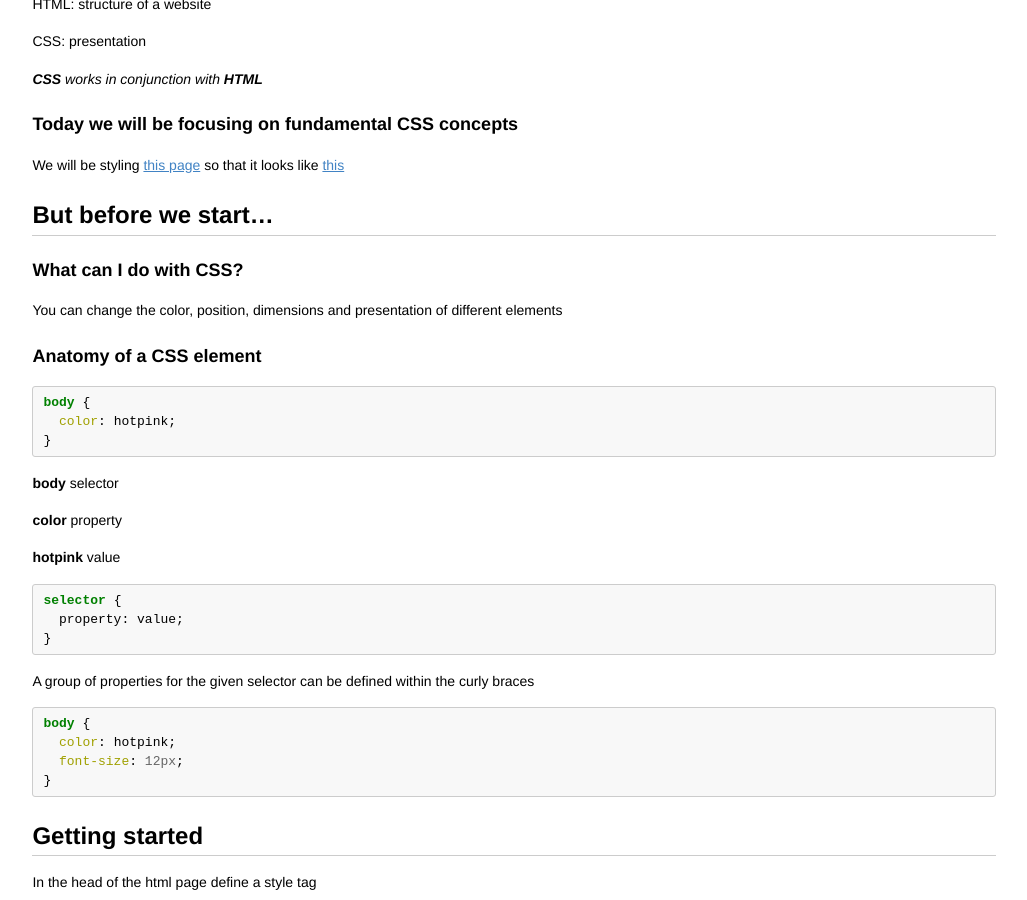
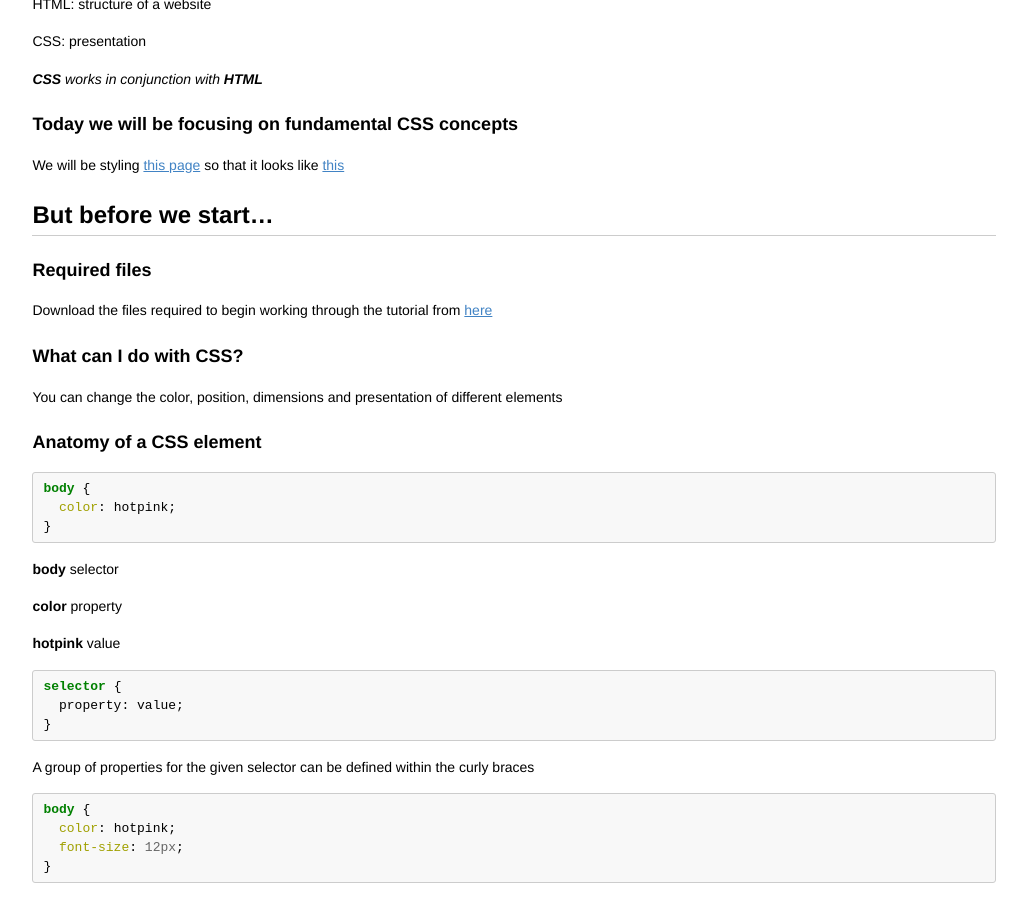
Before and after one commit to codebar/tutorials, a Jekyll site: the page built from html/lesson2/tutorial.md, in a window 1280 px wide and 900 px high, scrolled down 368 px. Shown: the whole window, without its empty margins (126-1153 px from the left). Built offline with Jekyll 4.4.1, drawn with Linux system fonts in a browser that asks for light colours; Markdown is read by kramdown in place of the engine named in the settings.

Commit message:
link to download second tutorial files

```diff
--- a/html/lesson2/tutorial.md
+++ b/html/lesson2/tutorial.md
@@ -25,6 +25,10 @@ _**CSS** works in conjunction with **HTML**_
 We will be styling [this page](https://github.com/codebar/tutorials/blob/master/html/lesson1/example.html) so that it looks like [this](http://codebar.github.io/tutorials/html/lesson2/example.html)
 
 ## But before we start...
+
+### Required files
+
+Download the files required to begin working through the tutorial from [here](https://gist.github.com/hundred/7332441/download)
 
 ### What can I do with CSS?
 
@@ -338,7 +342,7 @@ h4 {
   padding: 27px 25px 15px;
 }
 
-small{
+small {
   color: #6D6A6A;
   font-size: 15px;
   margin: 0 30px 10px;
@@ -384,7 +388,7 @@ ol li {
   display: inline;
 }
 
-#text-block{
+#text-block {
   height: 370px;
 }
 
```
